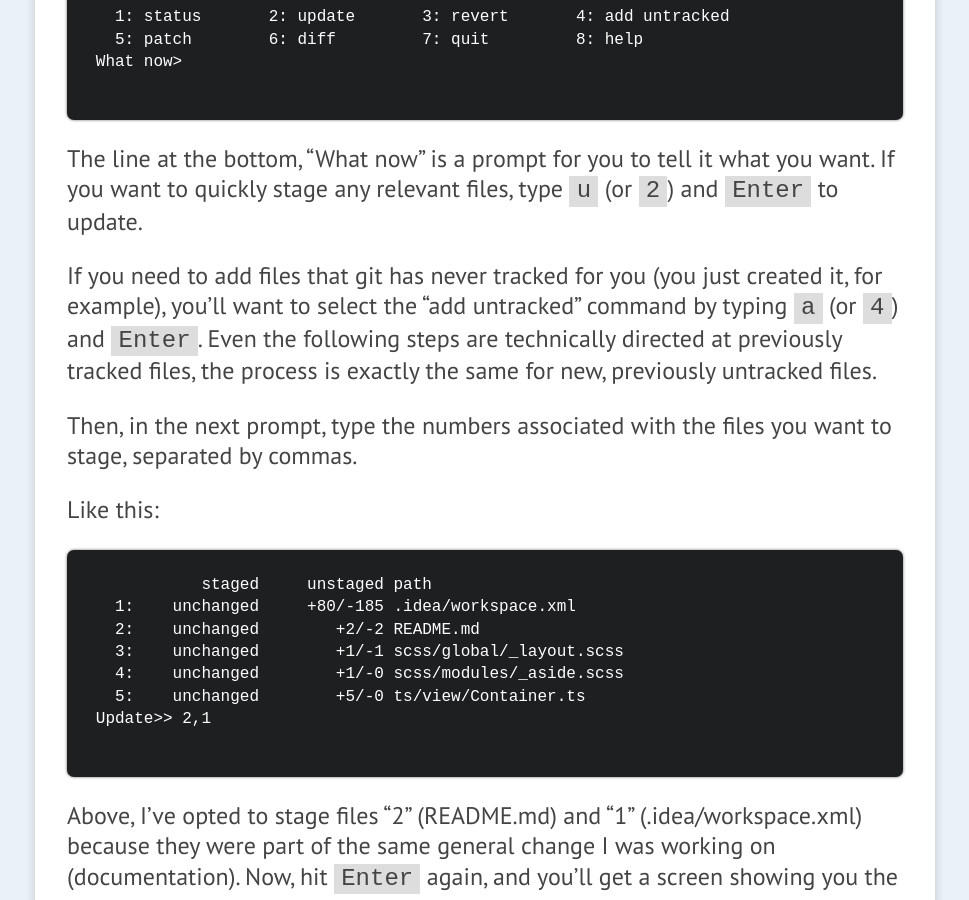
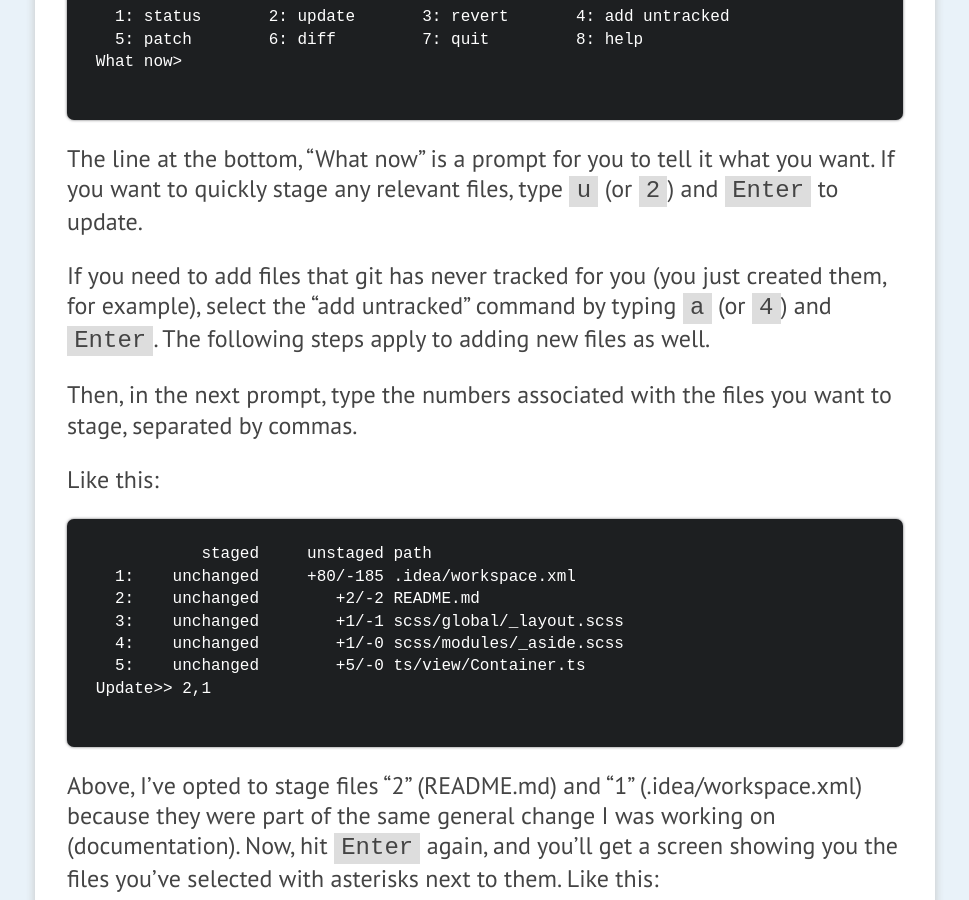
Before and after one commit to brycepj/devbryce-jekyll, a Jekyll site: the page built from _posts/2014-08-25-staging-files-with-git-quickly-and-precisely.md, in a window 1280 px wide and 900 px high, scrolled down 1166 px. Shown: the whole window, without its empty margins (155-1124 px from the left). Built offline with Jekyll 4.4.1, drawn with Linux system fonts in a browser that asks for light colours.

```diff
--- a/_posts/2014-08-25-staging-files-with-git-quickly-and-precisely.md
+++ b/_posts/2014-08-25-staging-files-with-git-quickly-and-precisely.md
@@ -36,7 +36,7 @@ What now>
 
 The line at the bottom, "What now" is a prompt for you to tell it what you want. If you want to quickly stage any relevant files, type `u` (or `2`) and `Enter` to update.
 
-If you need to add files that git has never tracked for you (you just created it, for example), you'll want to select the "add untracked" command by typing `a` (or `4`) and `Enter`. Even the following steps are technically directed at previously tracked files, the process is exactly the same for new, previously untracked files.
+If you need to add files that git has never tracked for you (you just created them, for example), select the "add untracked" command by typing `a` (or `4`) and `Enter`. The following steps apply to adding new files as well.
 
 Then, in the next prompt, type the numbers associated with the files you want to stage, separated by commas.
 
```
